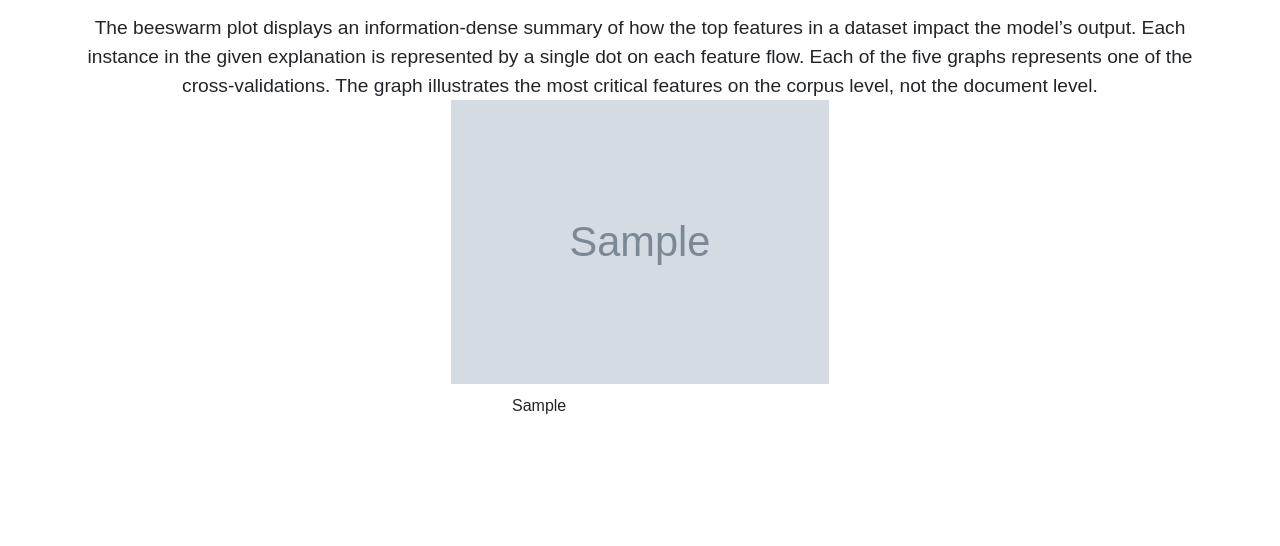
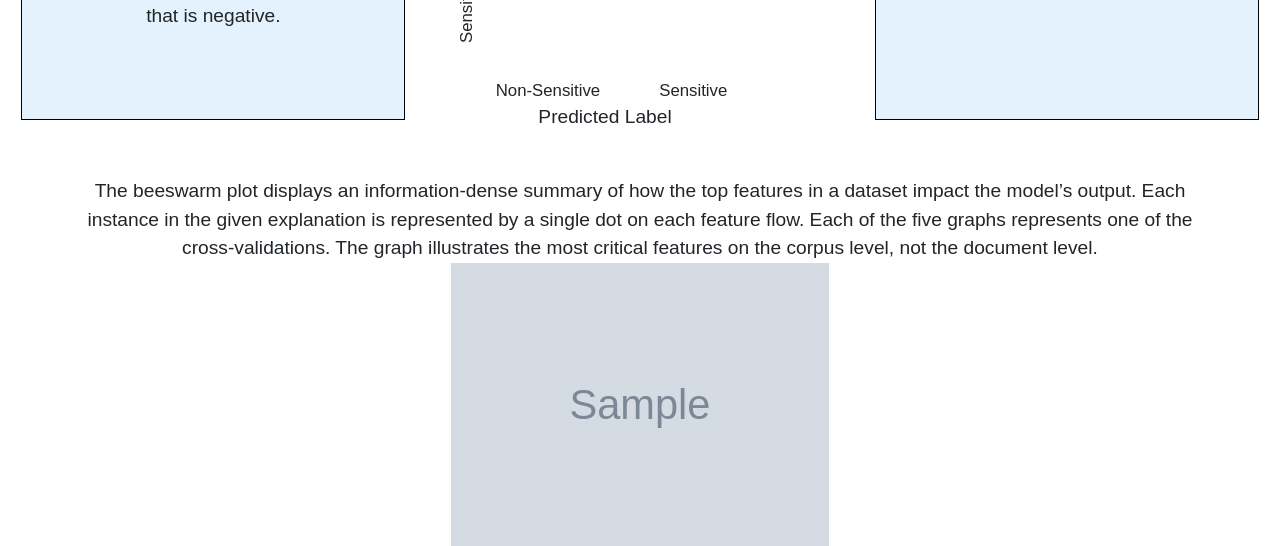
Before and after one commit to mohibfd/Sensitivity-Classification, a Flask app: template flaskr/templates/classifier/general_sensitivity_info.html in a window 1280 px wide. Shown: the part 593-1139 px from the top of the page. Before the commit the page ends 1007 px from the top, so only its background shows below. Run offline with Flask 2, Linux system fonts and the light colour scheme; the template is opened without the code that fills it: most values are stand-ins (such as "Sample title", 1, 10 or a date in 2020); grey boxes marked "Sample" are stand-in pictures; parts of the project's set-up code (start-up, migrations or seed data) failed here and were passed over.

Commit message:
improving confusion matrix details

```diff
--- a/flaskr/static/style.css
+++ b/flaskr/static/style.css
@@ -574,3 +574,36 @@
 .questionnaire_text {
    font-size: 1.3em;
 }
+.matrix_subtext {
+   font-size: 0.7em;
+   justify-content: space-evenly;
+}
+.x_axis {
+   width: 86%;
+}
+.rotate_text {
+   display: flex;
+   transform: rotate(-90deg);
+   align-items: center;
+   width: 30px;
+}
+.matrix_label {
+   transform: rotate(-90deg);
+   align-items: center;
+   justify-content: center;
+   width: 15px;
+   font-size: 0.8em;
+}
+.non_sens_text {
+   height: 285px;
+}
+.sens_text {
+   height: 100px;
+}
+.matrix_predicted_label {
+   margin-right: 70px;
+   font-size: 0.8em;
+}
+.space {
+   margin-left: 0.3em;
+}
--- a/flaskr/templates/classifier/general_sensitivity_info.html
+++ b/flaskr/templates/classifier/general_sensitivity_info.html
@@ -55,10 +55,41 @@
       </div>
       <div class="column equal_flex white_background">
         <div class="small_text">
-          Confusion matrix showing true labels vs predicted labels.
+          The confusion matrix plot displays the true document's sensitvity vs the classifier's predicted sensitivity over all 3801 documents.
         </div>
         <div class="center">
-          <img src="{{conf_mat_png}}" width='100%' height='100%' alt="Confusion Matrix"/>
+          <div class="flex">
+            <div class="flex matrix_label">
+              <div>
+                True
+              </div>
+              <div class="space"></div>
+              <div>
+                Label
+              </div>
+            </div>
+            <div class="matrix_subtext">
+              <div class="flex rotate_text non_sens_text">
+                <div>
+                  Non-
+                </div>
+                <div>
+                  Sensitive
+                </div>
+              </div>
+              <div class="rotate_text sens_text">Sensitive</div>
+            </div>
+            <img src="{{conf_mat_png}}" width='100%' height='100%' alt="Confusion Matrix"/>
+          </div>
+          <div class="flex matrix_subtext x_axis">
+            <div>
+              Non-Sensitive
+            </div>
+            <div>Sensitive</div>
+          </div>
+          <div class="matrix_predicted_label">
+            Predicted Label
+          </div>
         </div>
       </div>
       <div class="column equal_flex">
--- a/flaskr/templates/classifier/single_document_sensitivity_info.html
+++ b/flaskr/templates/classifier/single_document_sensitivity_info.html
@@ -88,7 +88,7 @@
       <div class="double_dropdown">
         <form method="post">
           <div class="dropdown">
-            {% if curr_vis == 'None' %}
+            {% if curr_vis == 'None' or curr_vis == None %}
               <button class="btn btn-secondary dropdown-toggle white_button" type="button" id="dropdownMenuButton1" data-bs-toggle="dropdown" aria-expanded="false">
                 No Highlighting
               </button>
```
Also changed, not shown: flaskr/classifier.py (+11 -1 lines).
